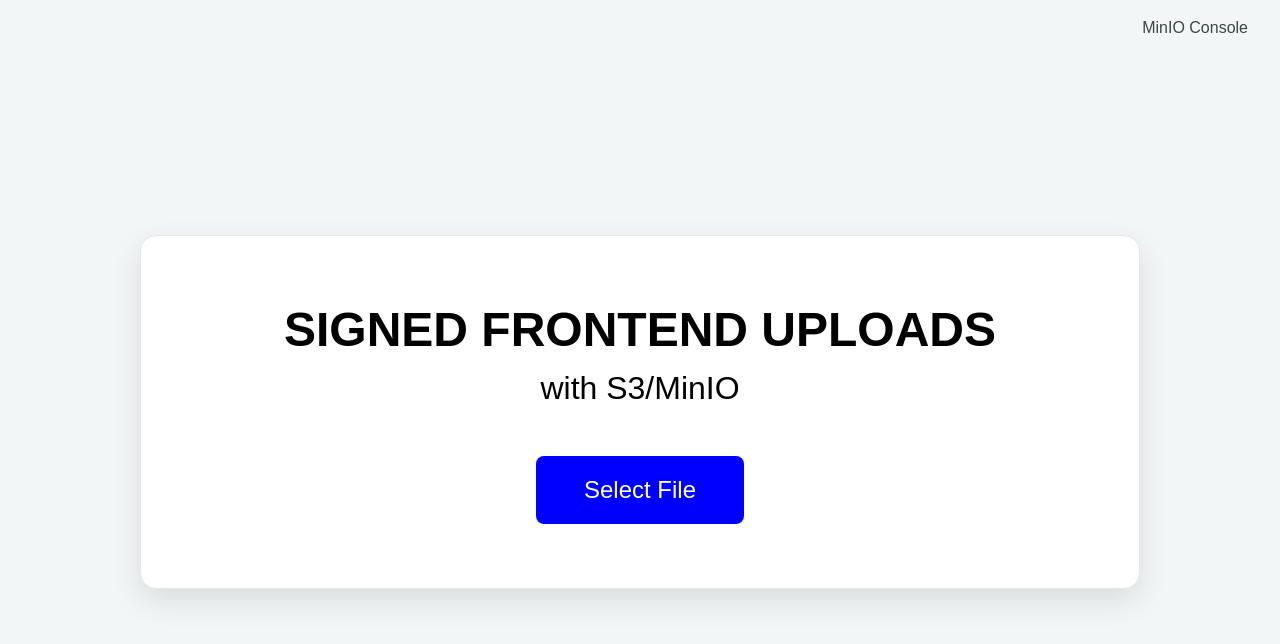
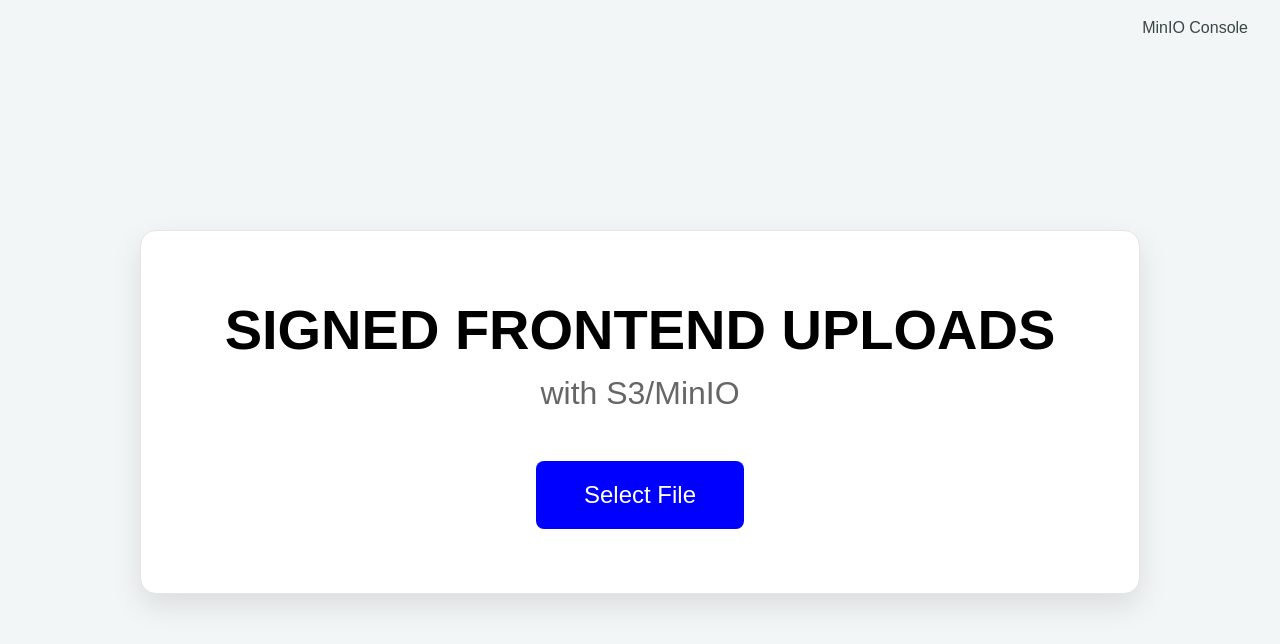
Before and after one commit to tylerlwsmith/signed-frontend-uploads-s3-minio, a website built with Vite: page frontend/src/index.html in a window 1280 px wide. Built offline with nearby package versions, Linux system fonts and the light colour scheme.

Commit message:
Better heading

```diff
--- a/frontend/src/styles.css
+++ b/frontend/src/styles.css
@@ -104,10 +104,16 @@ code {
     font-size: 3rem;
   }
 }
+@media (min-width: 1000px) {
+  .page-title__top {
+    font-size: 3.5rem;
+  }
+}
 
 .page-title__bottom {
   font-weight: lighter;
   font-size: 1.5rem;
+  color: #666;
 }
 @media (min-width: 600px) {
   .page-title__bottom {
@@ -118,7 +124,7 @@ code {
 .file-input-label {
   position: relative;
   background: #0000ff;
-  color: white;
+  color: #fff;
   margin-inline: auto;
   display: block;
   width: fit-content;
```
